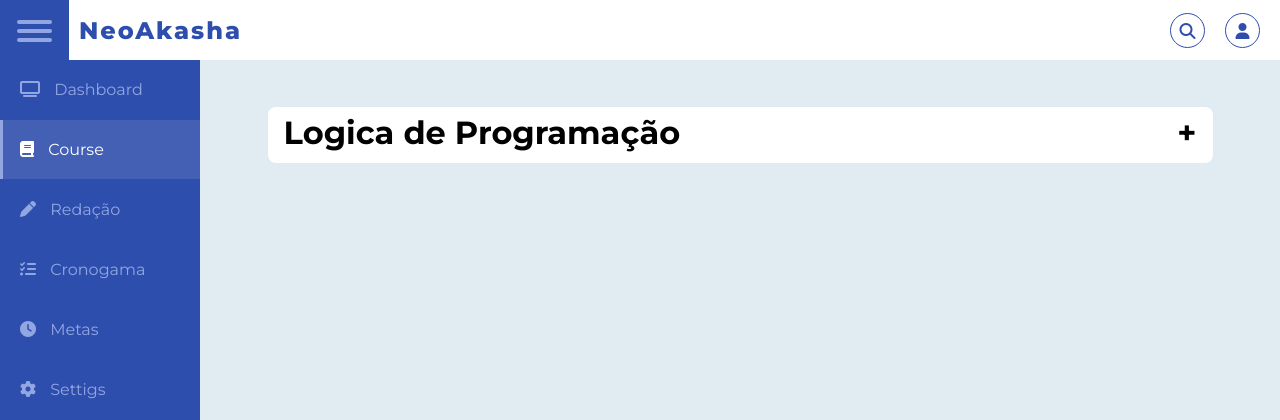
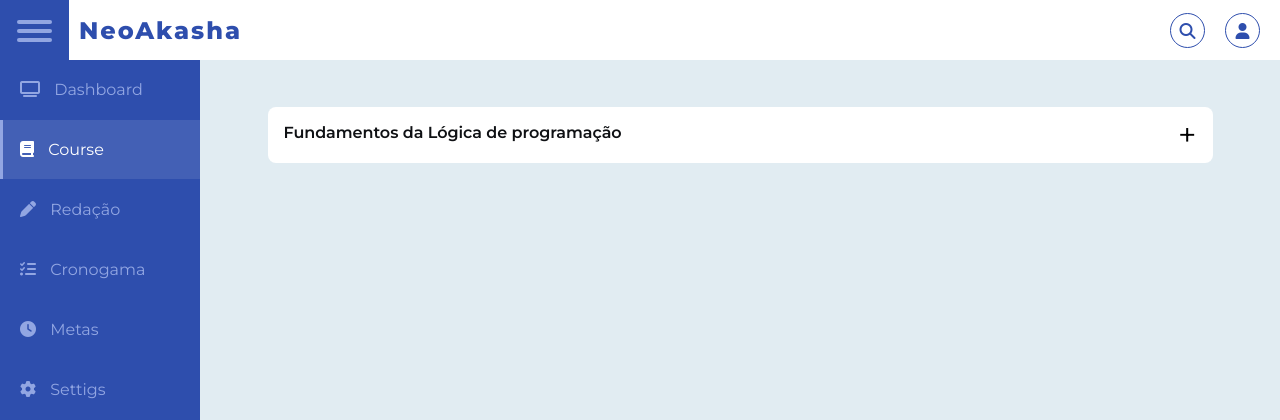
Before and after one commit to Exorcista01/TCC, a PHP site: the page made by pages/courses/Lógica.html in a window 1280 px wide. Shown: the top 420 px of the page. Run offline with PHP 8.4, Linux system fonts and the light colour scheme.

Commit message:
accordion no logica.html,

```diff
--- a/pages/courses/Lógica.html
+++ b/pages/courses/Lógica.html
@@ -1,15 +1,19 @@
 <!DOCTYPE html>
 <html lang="pt-br">
+
 <head>
     <meta charset="UTF-8">
     <meta name="viewport" content="width=device-width, initial-scale=1.0">
-    <link rel="stylesheet" href="https://cdnjs.cloudflare.com/ajax/libs/font-awesome/6.7.2/css/all.min.css" integrity="sha512-Evv84Mr4kqVGRNSgIGL/F/aIDqQb7xQ2vcrdIwxfjThSH8CSR7PBEakCr51Ck+w+/U6swU2Im1vVX0SVk9ABhg==" crossorigin="anonymous" referrerpolicy="no-referrer" />
+    <link rel="stylesheet" href="https://cdnjs.cloudflare.com/ajax/libs/font-awesome/6.7.2/css/all.min.css"
+        integrity="sha512-Evv84Mr4kqVGRNSgIGL/F/aIDqQb7xQ2vcrdIwxfjThSH8CSR7PBEakCr51Ck+w+/U6swU2Im1vVX0SVk9ABhg=="
+        crossorigin="anonymous" referrerpolicy="no-referrer" />
     <!-- CSS -->
     <link rel="stylesheet" href="/src/styles/vendor/reset.css">
     <link rel="stylesheet" href="/src/styles/pages/styles.css">
     <link rel="stylesheet" href="/src/styles/pages/logica.css">
     <title>Evisirder</title>
 </head>
+
 <body>
 
     <div class="wrapper">
@@ -38,7 +42,7 @@
 
         <div class="sidebar">
             <ul>
-                <li><a href="/index.html" >
+                <li><a href="/index.html">
                         <span class="icon">
                             <i class="fa-solid fa-tv" aria-hidden="true"></i>
                         </span>
@@ -88,26 +92,35 @@
                 <div class="accordion">
                     <div class="accordion-item">
                         <div class="accordion-item-header">
-                            <h1>Logica de Programação</h1>
-
+                            <h1 class="accordion-item-header-title">Fundamentos da Lógica de programação</h1>
                         </div>
 
 
                         <div class="accordion-item-body">
                             <div class="accordion-item-body-content">
+                                <div class="accordion-body-top">
 
-                             <div class="accordion-item">
-                                <div class="accordion-list-body">
-                                    Logica de programação
+                                    <div class="accordion-body-top-items">
+                                        <p><i class="fa-solid fa-video"></i><span id="accordion-video">1h 40m</span> de vídeo restante</p>
                                     </div>
-
-                                <div class="accordion-list-body">
-                                    <div class="accordion-list-body-content">
-                                        Lorem ipsum dolor sit amet consectetur adipisicing elit. Est nulla fuga a? Aperiam voluptat Lorem ipsum dolor, sit amet consectetur adipisicing elit. Dolorum vitae perspiciatis nam inventore? Impedit alias velit ad deserunt cumque repudiandae eius odit cupiditate, quidem, tempora culpa. Magni asperiores ipsum explicabo.
+                                    <div class="accordion-body-top-items">
+                                        <p><i class="fa-solid fa-book-open"></i><span id="accordion-read">2h 40m</span> de leitura restante</p>
                                     </div>
+                                    <div class="accordion-body-top-items">
+                                        <p><i class="fa-solid fa-list-check"></i><span id="accordion-challenge">3</span> Avalição pendente</p>
                                     </div>
                                 </div>
 
+                                <div class="accordion-line-break"></div>
+
+                                <div class="accordion-body-info">
+                                    <div class="accordion-body-info-description">
+                                        <p>Lorem ipsum dolor sit amet, consectetur adipisicing elit. Doloremque, facilis. Doloribus odio earum magnam odit provident, veritatis exercitationem quae suscipit quod atque corporis ipsam debitis, saepe blanditiis minus, dolore optio!</p>
+                                    </div>
+                                    <div class="accordion-body-info-expansion">
+                                        <button>Mostra mais</button>
+                                    </div>
+                                </div>
                             </div>
                         </div>
                     </div>
@@ -123,4 +136,5 @@
     <script type="module" src="src/js/vendor/acquisitions.js"></script>
     <script src="/src/js/pages/course.js"></script>
 </body>
+
 </html>
--- a/src/styles/pages/logica.css
+++ b/src/styles/pages/logica.css
@@ -13,22 +13,34 @@
 .accordion .accordion-item-header{
     padding: 1rem 3rem 0.5rem 1rem;
     min-height:  3.5rem;
-    line-height: 1.25rem;
-    font-weight: bold;
     display: flex;
+    font-weight: 1.25rem;
     flex-direction: column;
     align-items: centere;
     gap: 30px;
     position: relative;
     cursor: pointer;
 }
+.accordion-item-header-title{
+    font-size: 1rem;
+    font-weight: 600;
+    line-height: 1.25rem;
+    letter-spacing: -0.003em;
+    color: #0f1114;
+}
+.accordion .accordion-item-header:hover{
+    background-color: #0e7ae611 ;
+}
 .accordion .accordion-item-header::after{
     content: "\002B";
     font-size: 2rem;
     position: absolute;
     right: 1rem;
+    top: 8px;
     transition:  transform 0.2s ease-in-out;
 }
+
+
 .accordion .accordion-item-header.active::after{
     content: "\2212";
 }
@@ -38,10 +50,37 @@
     transition: max-height 0.2s ease-out ;
 }
 .accordion-item-body-content{
-    padding: 1rem;
-    line-height: 1.5rem;
-    border-image: linear-gradient(to right, #2E4EAD, #070F2B) 1;
+    padding: 1rem 5rem 1rem 5rem;
+    margin: 0;
 }
 .accordion .accordion-item-header.active + .accordion-item-body{
    max-height: 500px;
 }
+
+.accordion-body-top{
+    display: flex;
+    align-items: center;
+    gap: 1rem;
+    justify-content: space-between;
+}
+.accordion-body-top .accordion-body-top-items p{
+    font-weight: 400;
+    font-size: 0.875rem;
+    line-height: 1.25rem;
+}
+.accordion-body-top .accordion-body-top-items i{
+    padding-right: 5px;
+}
+.accordion-body-top .accordion-body-top-items span{
+    color: #5b6780;
+    font-weight: 700;
+}
+
+.accordion-line-break{
+    width: calc(100% + 10rem);
+    height: 1px;
+    background-color: #0f111462;
+    margin-left: -5rem;
+    margin-top: 1rem;
+    box-shadow: rgba(50, 50, 93, 0.25) 0px 13px 27px -5px, rgba(0, 0, 0, 0.3) 0px 8px 16px -8px;
+}
```
Lines whose indentation alone changed are shown as unchanged.
